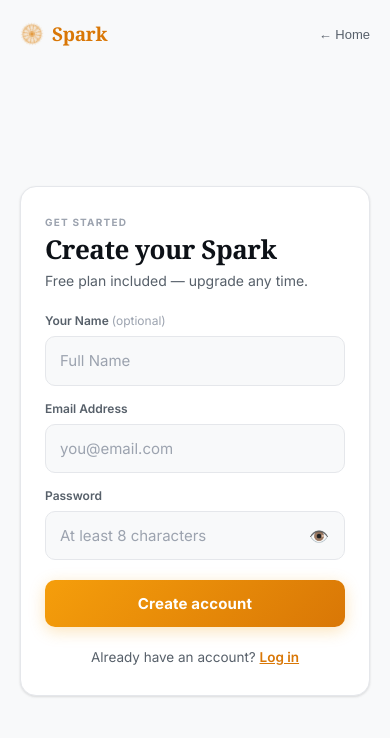
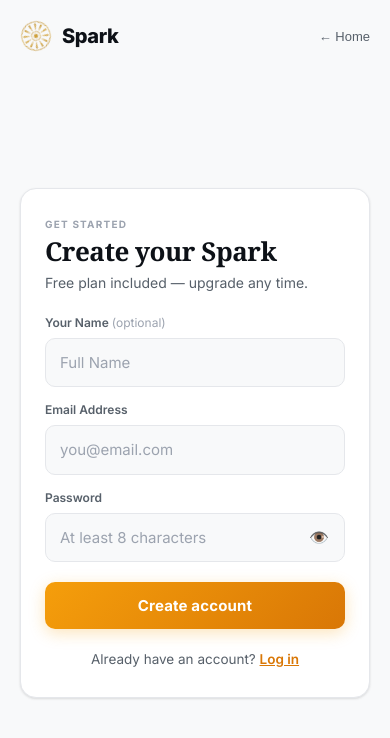
Before and after one commit to anvik7/spark.ai, a React (Vite) app in the folder spark/web/: page / in a window 390 px wide. Both pictures are taken after a click on the button "Start with Spark →". Shown: the top 738 px of the page. Built offline with nearby package versions, Linux system fonts and the light colour scheme.

Commit message:
feat: Brand logo upgrade and UX polish (navigation fix, dark mode system, night experience)

```diff
--- a/spark/web/src/Chakra.jsx
+++ b/spark/web/src/Chakra.jsx
@@ -1,48 +1,159 @@
 import React from "react";
 
-export function Chakra({ size = 24 }) {
+/**
+ * Spark Chakra — Brand Mark
+ *
+ * A modern geometric symbol derived from the visual language of the
+ * Sudarshana Chakra: circular motion, precision, radiance, clarity, power.
+ *
+ * Anatomy:
+ *  1. Outer ring — the discus boundary
+ *  2. 12 tapered radial blades — rotational motion & precision
+ *  3. Inner ring — depth & layering
+ *  4. 12 outer energy points — radiance emanation
+ *  5. Central core — axis of rotation / focus
+ *
+ * @param {number}  size     — pixel dimensions (default 36)
+ * @param {string}  variant  — "light" | "dark" | "auto" (default "auto")
+ * @param {boolean} animated — apply CSS spin class (default true)
+ */
+export function Chakra({ size = 36, variant = "auto", animated = true }) {
+  // Unique gradient ID per instance to avoid SVG id collisions
+  const id = React.useId ? React.useId() : React.useMemo(() => `sc${Math.random().toString(36).slice(2, 8)}`, []);
+
+  // Gradient stops per variant
+  const gradients = {
+    light: { a: "#B8872A", b: "#D4A43A", c: "#C6952B" },  // warm champagne gold on white
+    dark:  { a: "#E8C56D", b: "#F5DFA0", c: "#EDD490" },  // luminous gold on dark
+  };
+
+  const resolvedVariant = variant === "auto" ? "light" : variant;
+  const g = gradients[resolvedVariant] || gradients.light;
+
+  // ─── Blade geometry ────────────────────────────────────────
+  // 12 tapered blades radiating from center (50,50) in a 100×100 viewBox.
+  // Each blade is a slim triangle: narrow at center, wider at outer ring.
+  const bladeCount = 12;
+  const innerR = 16;   // blade start radius
+  const outerR = 37;   // blade end radius
+  const halfAngle = 5; // degrees — half-width of blade tip
+
+  const blades = [];
+  for (let i = 0; i < bladeCount; i++) {
+    const angle = (i * 360) / bladeCount;
+    const rad = (a) => (a * Math.PI) / 180;
+
+    // Inner point (narrow base near center)
+    const ix = 50 + innerR * Math.cos(rad(angle));
+    const iy = 50 + innerR * Math.sin(rad(angle));
+
+    // Outer left edge of blade
+    const olx = 50 + outerR * Math.cos(rad(angle - halfAngle));
+    const oly = 50 + outerR * Math.sin(rad(angle - halfAngle));
+
+    // Outer tip (sharp point)
+    const otx = 50 + (outerR + 3) * Math.cos(rad(angle));
+    const oty = 50 + (outerR + 3) * Math.sin(rad(angle));
+
+    // Outer right edge of blade
+    const orx = 50 + outerR * Math.cos(rad(angle + halfAngle));
+    const ory = 50 + outerR * Math.sin(rad(angle + halfAngle));
+
+    blades.push(
+      `M${ix.toFixed(2)},${iy.toFixed(2)} L${olx.toFixed(2)},${oly.toFixed(2)} L${otx.toFixed(2)},${oty.toFixed(2)} L${orx.toFixed(2)},${ory.toFixed(2)} Z`
+    );
+  }
+
+  // ─── Outer energy points ───────────────────────────────────
+  // 12 small diamond/dot accents between blades at the outer edge
+  const energyR = 43; // radius for energy points
+  const energyPoints = [];
+  for (let i = 0; i < bladeCount; i++) {
+    const angle = (i * 360) / bladeCount + 15; // offset 15° between blades
+    const rad = (a) => (a * Math.PI) / 180;
+    const cx = 50 + energyR * Math.cos(rad(angle));
+    const cy = 50 + energyR * Math.sin(rad(angle));
+    energyPoints.push({ cx: cx.toFixed(2), cy: cy.toFixed(2) });
+  }
+
   return (
     <svg
-      className="logo-icon"
+      className={animated ? "logo-icon" : undefined}
       width={size}
       height={size}
       viewBox="0 0 100 100"
       fill="none"
-      style={{ color: "#E0922F", display: "inline-block", verticalAlign: "middle", flexShrink: 0 }}
+      xmlns="http://www.w3.org/2000/svg"
+      role="img"
+      aria-label="Spark"
+      style={{ display: "inline-block", verticalAlign: "middle", flexShrink: 0 }}
     >
-      <path
-        d="M50.00,2.00 L55.35,9.35 L62.42,3.64 L65.69,12.12 L74.00,8.43 L74.96,17.47 L83.94,16.06 L82.53,25.04 L91.57,26.00 L87.88,34.31 L96.36,37.58 L90.65,44.65 L98.00,50.00 L90.65,55.35 L96.36,62.42 L87.88,65.69 L91.57,74.00 L82.53,74.96 L83.94,83.94 L74.96,82.53 L74.00,91.57 L65.69,87.88 L62.42,96.36 L55.35,90.65 L50.00,98.00 L44.65,90.65 L37.58,96.36 L34.31,87.88 L26.00,91.57 L25.04,82.53 L16.06,83.94 L17.47,74.96 L8.43,74.00 L12.12,65.69 L3.64,62.42 L9.35,55.35 L2.00,50.00 L9.35,44.65 L3.64,37.58 L12.12,34.31 L8.43,26.00 L17.47,25.04 L16.06,16.06 L25.04,17.47 L26.00,8.43 L34.31,12.12 L37.58,3.64 L44.65,9.35 Z"
-        fill="currentColor"
-        opacity="0.18"
+      <defs>
+        {/* Primary gradient — metallic gold sweep */}
+        <linearGradient id={`${id}-g1`} x1="0%" y1="0%" x2="100%" y2="100%">
+          <stop offset="0%" stopColor={g.a} />
+          <stop offset="50%" stopColor={g.b} />
+          <stop offset="100%" stopColor={g.a} />
+        </linearGradient>
+        {/* Radial gradient for the central core glow */}
+        <radialGradient id={`${id}-g2`} cx="50%" cy="50%" r="50%">
+          <stop offset="0%" stopColor={g.b} />
+          <stop offset="100%" stopColor={g.c} />
+        </radialGradient>
+      </defs>
+
+      {/* Layer 1: Outer Ring — the discus boundary */}
+      <circle
+        cx="50" cy="50" r="45"
+        stroke={`url(#${id}-g1)`}
+        strokeWidth="2.2"
+        fill="none"
       />
-      <circle cx="50" cy="50" r="38" stroke="currentColor" strokeWidth="2.4" />
-      <circle cx="50" cy="50" r="33" stroke="currentColor" strokeWidth="1.2" opacity="0.5" />
-      <line x1="50" y1="50" x2="83.00" y2="50.00" stroke="currentColor" strokeWidth="2.2" strokeLinecap="round" />
-      <line x1="50" y1="50" x2="78.58" y2="66.50" stroke="currentColor" strokeWidth="2.2" strokeLinecap="round" />
-      <line x1="50" y1="50" x2="66.50" y2="78.58" stroke="currentColor" strokeWidth="2.2" strokeLinecap="round" />
-      <line x1="50" y1="50" x2="50.00" y2="83.00" stroke="currentColor" strokeWidth="2.2" strokeLinecap="round" />
-      <line x1="50" y1="50" x2="33.50" y2="78.58" stroke="currentColor" strokeWidth="2.2" strokeLinecap="round" />
-      <line x1="50" y1="50" x2="21.42" y2="66.50" stroke="currentColor" strokeWidth="2.2" strokeLinecap="round" />
-      <line x1="50" y1="50" x2="17.00" y2="50.00" stroke="currentColor" strokeWidth="2.2" strokeLinecap="round" />
-      <line x1="50" y1="50" x2="21.42" y2="33.50" stroke="currentColor" strokeWidth="2.2" strokeLinecap="round" />
-      <line x1="50" y1="50" x2="33.50" y2="21.42" stroke="currentColor" strokeWidth="2.2" strokeLinecap="round" />
-      <line x1="50" y1="50" x2="50.00" y2="17.00" stroke="currentColor" strokeWidth="2.2" strokeLinecap="round" />
-      <line x1="50" y1="50" x2="66.50" y2="21.42" stroke="currentColor" strokeWidth="2.2" strokeLinecap="round" />
-      <line x1="50" y1="50" x2="78.58" y2="33.50" stroke="currentColor" strokeWidth="2.2" strokeLinecap="round" />
-      <circle cx="83.00" cy="50.00" r="2" fill="currentColor" />
-      <circle cx="78.58" cy="66.50" r="2" fill="currentColor" />
-      <circle cx="66.50" cy="78.58" r="2" fill="currentColor" />
-      <circle cx="50.00" cy="83.00" r="2" fill="currentColor" />
-      <circle cx="33.50" cy="78.58" r="2" fill="currentColor" />
-      <circle cx="21.42" cy="66.50" r="2" fill="currentColor" />
-      <circle cx="17.00" cy="50.00" r="2" fill="currentColor" />
-      <circle cx="21.42" cy="33.50" r="2" fill="currentColor" />
-      <circle cx="33.50" cy="21.42" r="2" fill="currentColor" />
-      <circle cx="50.00" cy="17.00" r="2" fill="currentColor" />
-      <circle cx="66.50" cy="21.42" r="2" fill="currentColor" />
-      <circle cx="78.58" cy="33.50" r="2" fill="currentColor" />
-      <circle cx="50" cy="50" r="9" stroke="currentColor" strokeWidth="2.4" />
-      <circle cx="50" cy="50" r="3.2" fill="currentColor" />
+
+      {/* Layer 2: 12 Tapered Radial Blades */}
+      {blades.map((d, i) => (
+        <path
+          key={i}
+          d={d}
+          fill={`url(#${id}-g1)`}
+          opacity="0.88"
+        />
+      ))}
+
+      {/* Layer 3: Inner Ring — depth layer */}
+      <circle
+        cx="50" cy="50" r="14"
+        stroke={`url(#${id}-g1)`}
+        strokeWidth="1.8"
+        fill="none"
+      />
+
+      {/* Layer 4: Outer Energy Points — radiance emanation */}
+      {energyPoints.map((p, i) => (
+        <circle
+          key={i}
+          cx={p.cx}
+          cy={p.cy}
+          r="1.3"
+          fill={`url(#${id}-g1)`}
+          opacity="0.7"
+        />
+      ))}
+
+      {/* Layer 5: Central Core — axis of rotation */}
+      <circle
+        cx="50" cy="50" r="6"
+        fill={`url(#${id}-g2)`}
+      />
+
+      {/* Inner core accent ring */}
+      <circle
+        cx="50" cy="50" r="9"
+        stroke={`url(#${id}-g1)`}
+        strokeWidth="0.8"
+        fill="none"
+        opacity="0.5"
+      />
     </svg>
   );
 }
--- a/spark/web/src/Login.jsx
+++ b/spark/web/src/Login.jsx
@@ -41,12 +41,12 @@
         }}
       >
         <div
+          className="spark-logo-lockup"
           onClick={onBackToHome}
-          style={{ display: "flex", alignItems: "center", gap: 8, cursor: "pointer" }}
           title="Back to home"
         >
-          <Chakra size={24} />
-          <span className="logo-mark" style={{ fontSize: 19, fontWeight: 700 }}>Spark</span>
+          <Chakra size={32} />
+          <span className="logo-mark" style={{ fontSize: 20 }}>Spark</span>
         </div>
         <button
           onClick={onBackToHome}
--- a/spark/web/src/SharedCapture.jsx
+++ b/spark/web/src/SharedCapture.jsx
@@ -54,7 +54,7 @@
       {/* Branding Header */}
       <div style={{ display: "flex", justifyContent: "space-between", alignItems: "center", marginBottom: 20, paddingBottom: 12, borderBottom: "1px solid var(--line)" }}>
         <div style={{ display: "flex", alignItems: "center", gap: 8 }}>
-          <Chakra size={20} />
+          <Chakra size={26} />
           <span className="logo-mark" style={{ fontSize: 17, fontWeight: 700 }}>Spark Shared Capture</span>
         </div>
         <span style={{ fontSize: 11, fontWeight: 700, textTransform: "uppercase", color: "var(--marigold-dark)", background: "var(--marigold-light)", padding: "2px 8px", borderRadius: 6 }}>
--- a/spark/web/src/Signup.jsx
+++ b/spark/web/src/Signup.jsx
@@ -52,12 +52,12 @@
         }}
       >
         <div
+          className="spark-logo-lockup"
           onClick={onBackToHome}
-          style={{ display: "flex", alignItems: "center", gap: 8, cursor: "pointer" }}
           title="Back to home"
         >
-          <Chakra size={24} />
-          <span className="logo-mark" style={{ fontSize: 19, fontWeight: 700 }}>Spark</span>
+          <Chakra size={32} />
+          <span className="logo-mark" style={{ fontSize: 20 }}>Spark</span>
         </div>
         <button
           onClick={onBackToHome}
--- a/spark/web/src/components/chat/EmojiPicker.jsx
+++ b/spark/web/src/components/chat/EmojiPicker.jsx
@@ -688,7 +688,7 @@
                 {currentCategoryData.label}
               </span>
               {currentCategoryData.id === "spark" && (
-                <span style={{ fontSize: 10, color: "#8B5CF6", fontWeight: 700, background: "#EDE9FE", padding: "1px 6px", borderRadius: 4 }}>
+                <span style={{ fontSize: 10, color: "#8B5CF6", fontWeight: 700, background: "rgba(139,92,246,0.18)", padding: "1px 6px", borderRadius: 4 }}>
                   ORIGINAL
                 </span>
               )}
--- a/spark/web/src/index.css
+++ b/spark/web/src/index.css
@@ -55,6 +55,51 @@
   --c-coach:    #FB7185;
 
   --p-gradient: linear-gradient(135deg, var(--marigold), var(--marigold-dark));
+}
+
+/* ============================================================
+   DARK THEME — Activated via html[data-theme="dark"]
+   ============================================================ */
+html[data-theme="dark"] {
+  --surface:        #141419;
+  --surface-2:      #1C1C24;
+  --surface-3:      #25252F;
+  --ink:            #E8E6E1;
+  --ink-soft:       #9CA3AF;
+  --ink-faint:      #6B7280;
+  --line:           #2D2D3A;
+  --nav-bg:         #0D0D12;
+  --marigold-glow:  rgba(245,158,11,.22);
+  --marigold-light: rgba(245,158,11,.12);
+  --sh-sm: 0 1px 3px rgba(0,0,0,.24), 0 1px 2px rgba(0,0,0,.18);
+  --sh:    0 4px 12px rgba(0,0,0,.30), 0 2px 4px rgba(0,0,0,.20);
+  --sh-lg: 0 12px 28px rgba(0,0,0,.40), 0 4px 8px rgba(0,0,0,.25);
+  color-scheme: dark;
+}
+
+/* Dark overrides for hardcoded component colors */
+html[data-theme="dark"] .err {
+  background: #2D1B1B;
+  border-color: #5C2B2B;
+  color: #F87171;
+}
+
+html[data-theme="dark"] .pro-lock {
+  background: linear-gradient(135deg, rgba(245,158,11,.10), rgba(217,119,6,.08));
+  border-color: rgba(245,158,11,.25);
+}
+
+html[data-theme="dark"] .skeleton {
+  background: linear-gradient(90deg, var(--surface-2) 25%, var(--surface-3) 50%, var(--surface-2) 75%);
+  background-size: 200% 100%;
+}
+
+html[data-theme="dark"] .modal-overlay {
+  background: rgba(0, 0, 0, 0.75);
+}
+
+html[data-theme="dark"] .pro-badge {
+  background: linear-gradient(135deg, #25252F, #2D2D3A);
 }
 
 /* ============================================================
@@ -604,7 +649,6 @@
 }
 hr { border: none; border-top: 1px solid var(--line); margin: 20px 0; }
 
-/* ── DARK NAVY NAVIGATION ──────────────────────────── */
 nav, .nav-bar {
   position: fixed;
   bottom: 0;
@@ -618,6 +662,12 @@
   padding: 4px 8px calc(4px + env(safe-area-inset-bottom, 0px));
   z-index: 100;
   border-top: 1px solid rgba(255,255,255,.08);
+  overflow-x: auto;
+  -webkit-overflow-scrolling: touch;
+  scrollbar-width: none;
+}
+nav::-webkit-scrollbar, .nav-bar::-webkit-scrollbar {
+  display: none;
 }
 
 nav button, .nav-bar button, .nav-btn {
@@ -625,18 +675,20 @@
   flex-direction: column;
   align-items: center;
   gap: 4px;
-  padding: 8px 6px;
+  padding: 8px 4px;
   background: none;
   border: none;
   cursor: pointer;
-  color: rgba(255,255,255,.32);
+  color: rgba(255,255,255,.36);
   transition: color .15s;
   position: relative;
   border-radius: 10px;
-  flex: 1;
-  min-width: 0;
+  flex: 1 0 auto;
+  min-width: 50px;
+  min-height: 48px;
+  -webkit-tap-highlight-color: transparent;
 }
-nav button:hover, .nav-btn:hover { color: rgba(255,255,255,.65); }
+nav button:hover, .nav-btn:hover { color: rgba(255,255,255,.75); }
 
 /* Active */
 nav button.active, .nav-btn.active,
@@ -717,18 +769,29 @@
 
 @media (min-width: 520px) {
   body { background: #D1D5DB; }
+  html[data-theme="dark"] body { background: #0A0A0F; }
 }
 
+/* ── SPARK BRAND LOGO ─────────────────────────────── */
+
 .logo-mark {
-  font-family: var(--display);
-  font-weight: 700;
-  color: var(--marigold-dark);
-  letter-spacing: -.3px;
+  font-family: var(--sans);
+  font-weight: 800;
+  color: var(--ink);
+  letter-spacing: -.4px;
+}
+
+.spark-logo-lockup {
+  display: inline-flex;
+  align-items: center;
+  gap: 10px;
+  text-decoration: none;
+  cursor: pointer;
 }
 
 .logo-icon {
   display: inline-block;
-  animation: spinChakra 24s linear infinite;
+  animation: spinChakra 40s linear infinite;
   transform-origin: center;
   will-change: transform;
 }
```
Also changed, not shown: spark/web/index.html (+11 -0 lines), spark/web/src/Account.jsx (+68 -1 lines), spark/web/src/App.jsx (+102 -47 lines), spark/web/src/Landing.jsx (+40 -9 lines), spark/web/public/icon.svg.
